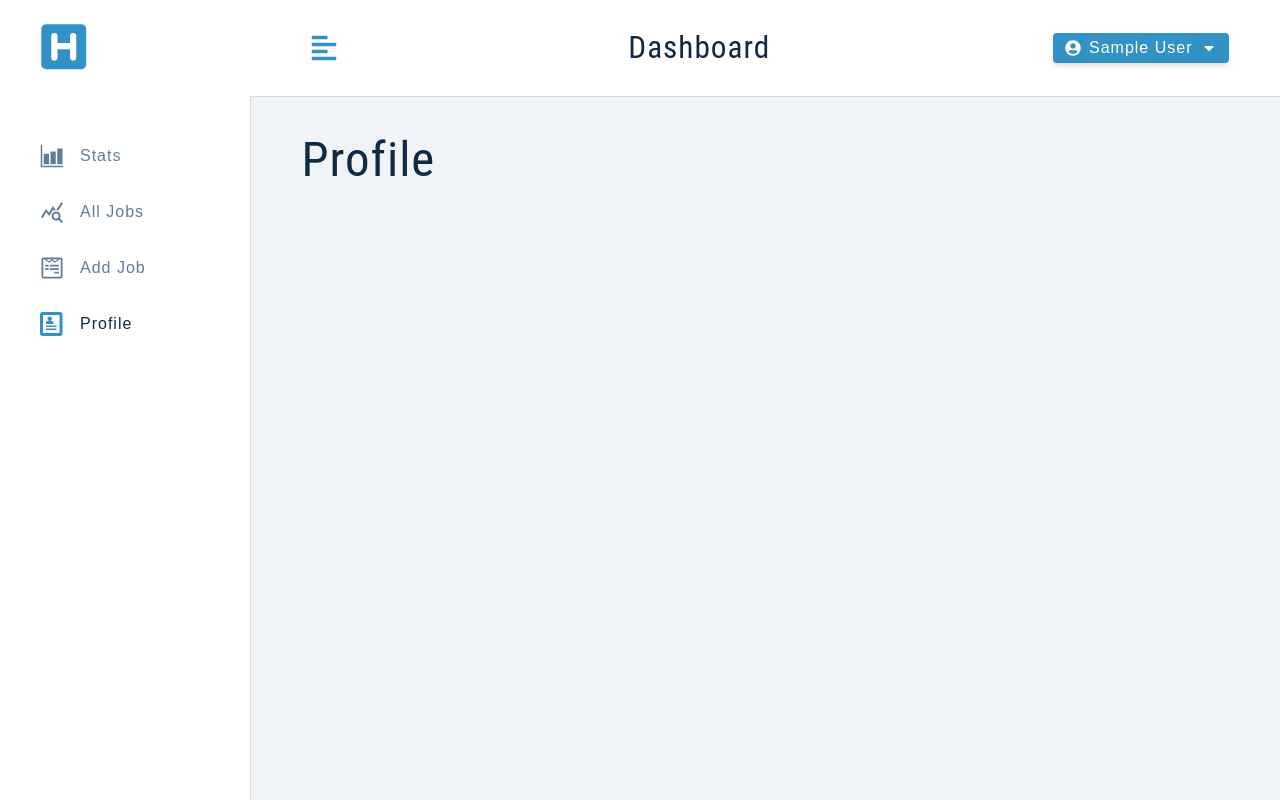
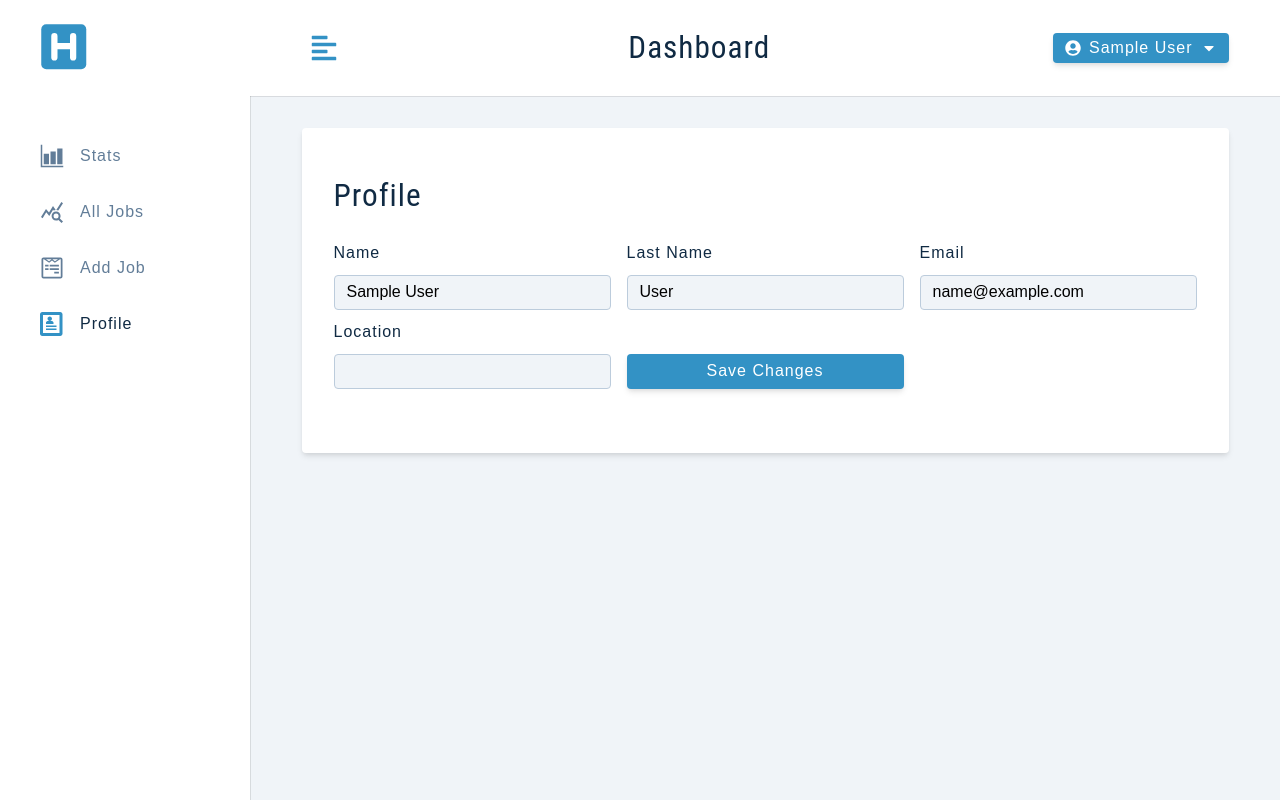
Before and after one commit to vod6atwit/huntsman, a React (Create React App) app in the folder client/: page /profile in a window 1280 px wide. Built offline with nearby package versions, Linux system fonts and the light colour scheme; sample sign-in values are in the browser's storage.

Commit message:
completed profile page

```diff
--- a/client/src/context/appContext.js
+++ b/client/src/context/appContext.js
@@ -163,10 +163,21 @@
     removeUserFromLocalStorage({ user, token, location });
   };
 
+  const updateUser = async currentUser => {
+    console.log(currentUser);
+  };
+
   return (
     // All the children (App) will able to use VAlUE passed through
     <AppContext.Provider
-      value={{ ...state, displayAlert, setupUser, toggleSidebar, logoutUser }}
+      value={{
+        ...state,
+        displayAlert,
+        setupUser,
+        toggleSidebar,
+        logoutUser,
+        updateUser,
+      }}
     >
       {children}
     </AppContext.Provider>
--- a/client/src/pages/dashboard/Profile.js
+++ b/client/src/pages/dashboard/Profile.js
@@ -1,7 +1,72 @@
-import React from 'react';
+import { useState } from 'react';
+import { useAppContext } from '../../context/appContext';
+import Wrapper from '../../assets/wrappers/DashboardFormPage';
+import { Alert, FormRow } from '../../components';
 
 const Profile = () => {
-  return <h1>Profile</h1>;
+  const { user, showAlert, displayAlert, updateUser, isLoading } =
+    useAppContext();
+
+  const [name, setName] = useState(user && user.name);
+  const [email, setEmail] = useState(user && user.email);
+  const [lastName, setLastName] = useState(user && user.lastName);
+  const [location, setLocation] = useState(user && user.location);
+
+  const handleSubmit = e => {
+    e.preventDefault();
+    // if (!name || !email || !lastName || !location) {
+    //   displayAlert();
+    //   return;
+    // }
+    updateUser({ name, email, lastName, location });
+  };
+
+  return (
+    <Wrapper>
+      <form className="form" onSubmit={handleSubmit}>
+        <h3>profile</h3>
+        {showAlert && <Alert />}
+        <div className="form-center">
+          <FormRow
+            name="name"
+            value={name}
+            type="text"
+            handleChange={e => {
+              setName(e.target.value);
+            }}
+          />
+          <FormRow
+            name="lastName"
+            value={lastName}
+            type="text"
+            handleChange={e => {
+              setLastName(e.target.value);
+            }}
+            labelText="Last Name"
+          />
+          <FormRow
+            name="email"
+            value={email}
+            type="email"
+            handleChange={e => {
+              setEmail(e.target.value);
+            }}
+          />
+          <FormRow
+            name="location"
+            value={location}
+            type="text"
+            handleChange={e => {
+              setLocation(e.target.value);
+            }}
+          />
+          <button className="btn btn-block" type="submit" disabled={isLoading}>
+            {isLoading ? 'Please Wait ...' : 'save changes'}
+          </button>
+        </div>
+      </form>
+    </Wrapper>
+  );
 };
 
 export default Profile;
```
